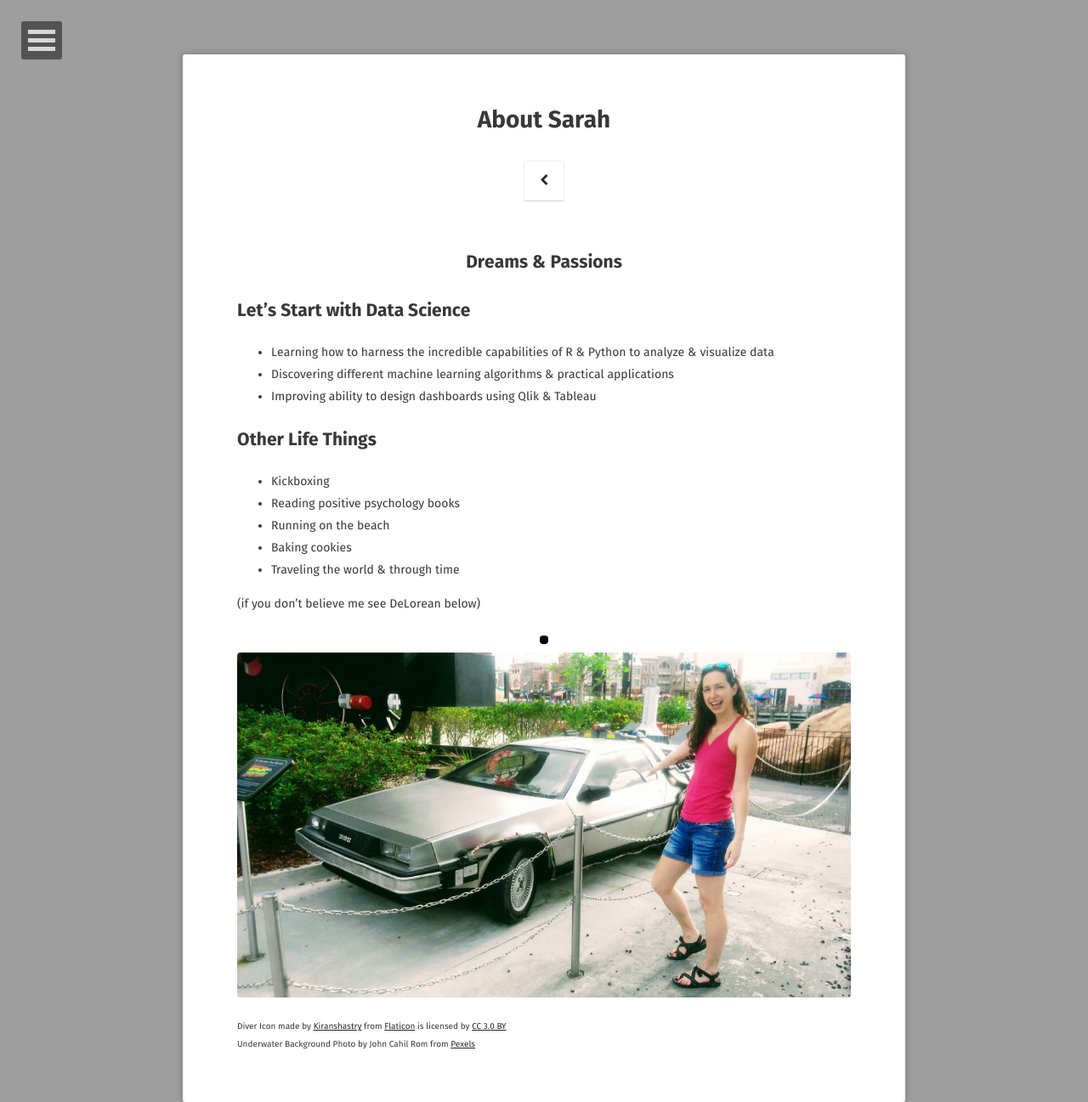
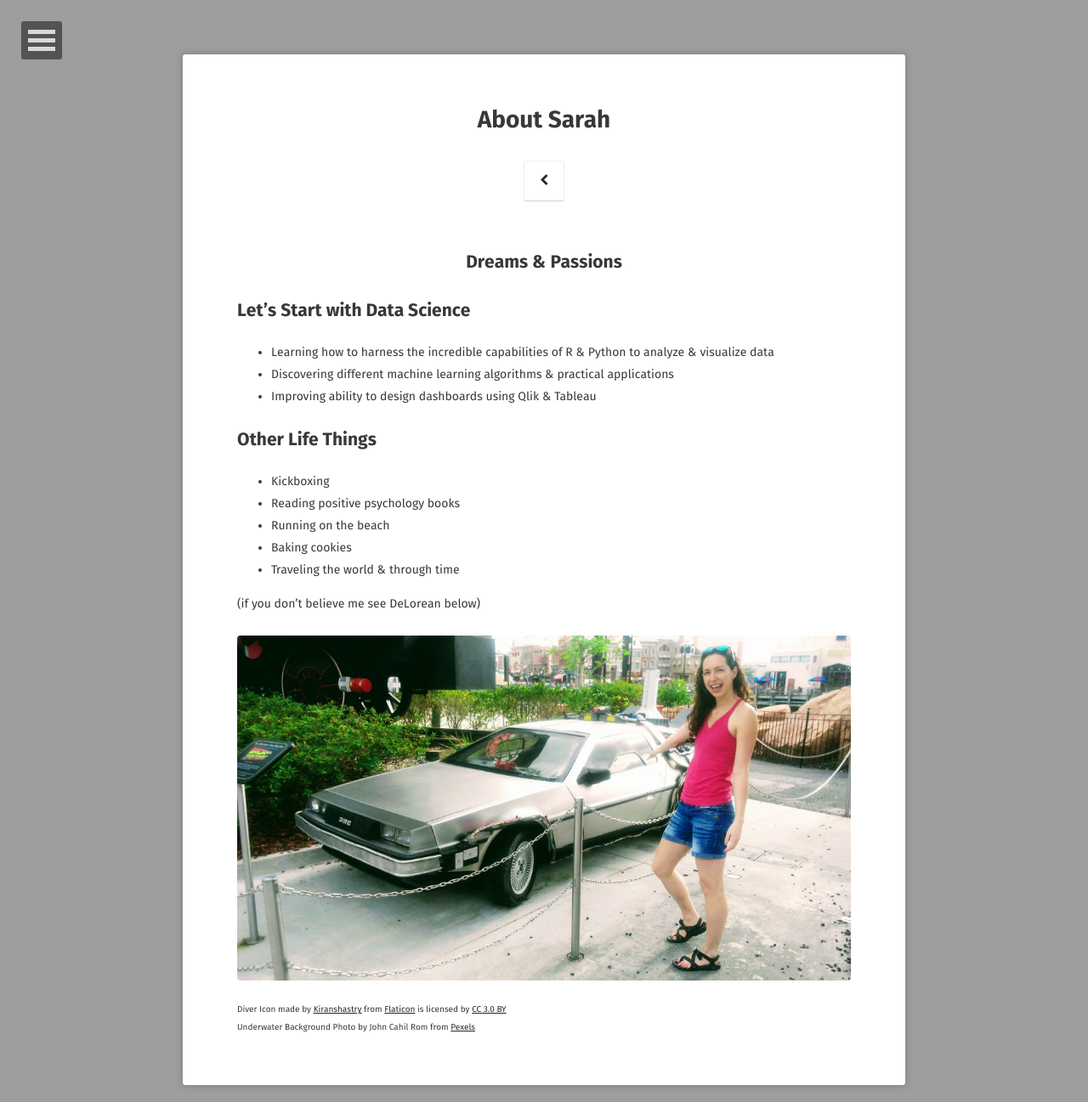
Before and after one commit to sarahschirduan/sarahschirduan.github.io, a Jekyll site: the page built from about/index.md, in a window 1280 px wide. Shown: the whole page at 85% size. Built offline with Jekyll 4.4.1, drawn with Linux system fonts in a browser that asks for light colours; some web fonts are replaced.

Commit message:
Update index.md

```diff
--- a/about/index.md
+++ b/about/index.md
@@ -24,7 +24,7 @@
 (if you don't believe me see DeLorean below)
 <div>
 <figure>
-  <img style="border:5px solid black"><a href="/assets/img/DeLorean.jpg"><img src="/assets/img/DeLorean.jpg"></a>
+  <a href="/assets/img/DeLorean.jpg"><img src="/assets/img/DeLorean.jpg"></a>
 </figure>
 </div>
 
```
